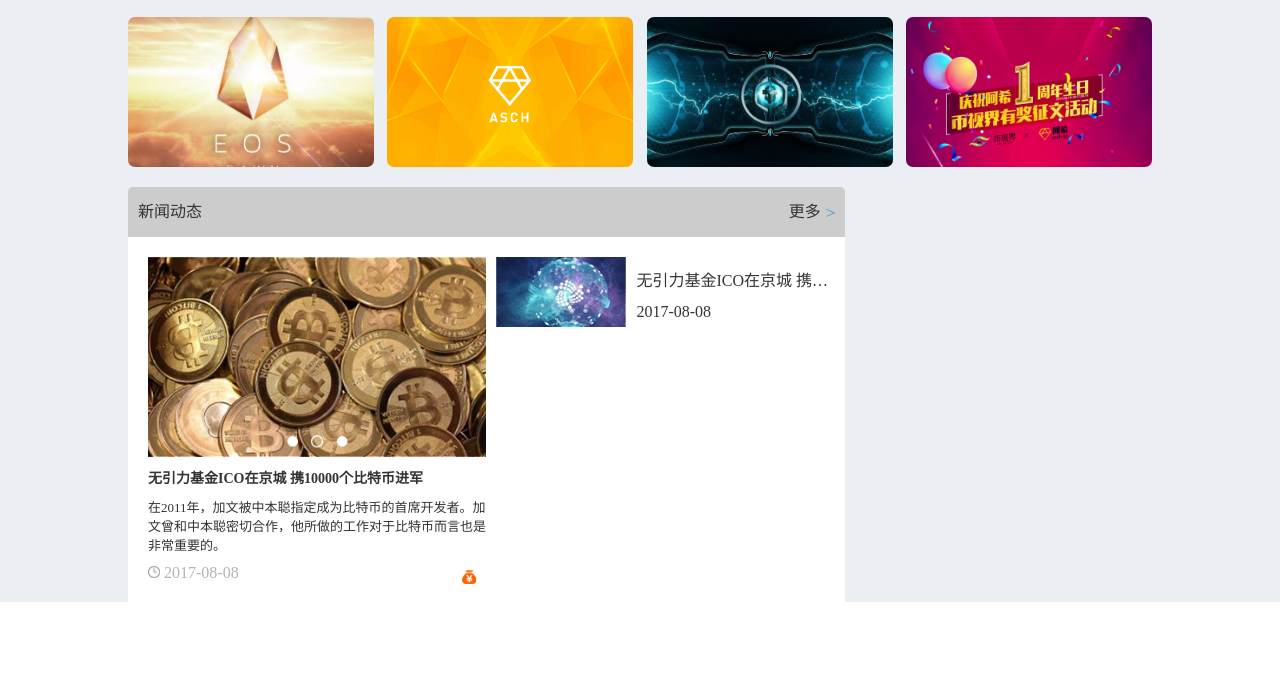
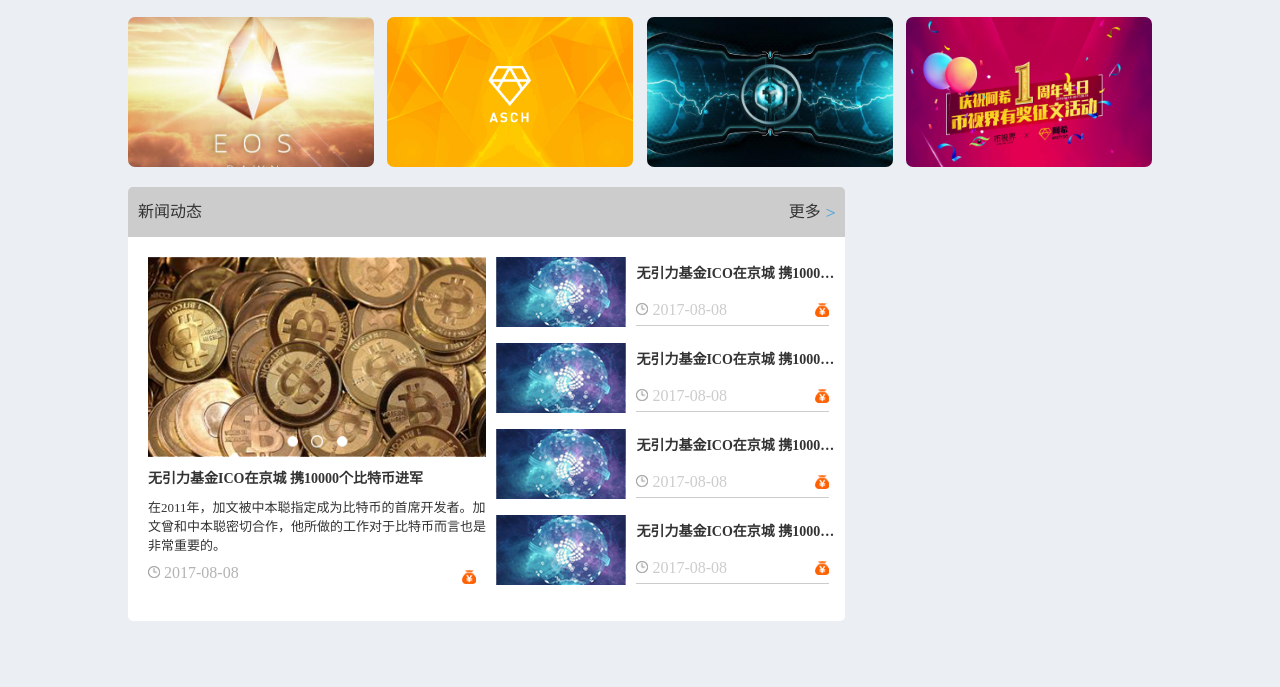
Before and after one commit to dujunhui007/view-the-word, a website: page index.html in a window 1280 px wide. Shown: the part 113-800 px from the top of the page. Drawn offline with Linux system fonts and the light colour scheme.

Commit message:
homeContainer left

```diff
--- a/css/index.less
+++ b/css/index.less
@@ -1,3 +1,8 @@
+body{
+  background: #2a80b9;
+}
+
+
 .headerContainer {
   padding: 0 10%;
   .header {
@@ -175,6 +180,7 @@
 
 .homeContainer {
   padding: 0 10%;
+  height: 2000px;
   background: #ebeef3;
   .advertisingGroups {
     padding-top: 20px;
@@ -250,11 +256,14 @@
         display: flex;
         -webkit-justify-content: space-between;
         justify-content: space-between;
+        border-bottom-left-radius: 5px;
+        border-bottom-right-radius: 5px;
         .newsContainerLeft {
           width: 50%;
           ul {
             li {
               width: 100%;
+              max-width: 400px;
               a.newsLeftImage {
                 display: block;
                 width: 100%;
@@ -307,6 +316,8 @@
             li {
               position: relative;
               margin-left: 10px;
+              margin-bottom: 12px;
+              width: 100%;
               a.newsRightImg {
                 max-width: 130px;
                 display: inline-block;
@@ -321,22 +332,40 @@
                 white-space: nowrap;
                 text-overflow: ellipsis;
                 position: absolute;
-                top: 10px;
+                top: 5px;
+                font-weight: 600;
+                font-size: 14px;
                 margin-left: 10px;
               }
               .newsRightTime {
+                width: 57%;
                 display: inline-block;
                 position: absolute;
-                bottom: 10px;
+                bottom: 5px;
+                height: 30px;
+                line-height: 30px;
                 margin-left: 10px;
+                color: #ccc;
+                border-bottom: 1px solid #ccc;
                 .newsTimeIcon {
-
+                  display: inline-block;
+                  width: 12px;
+                  height: 12px;
+                  background: url("../images/time.png") no-repeat center center;
+                  background-size: cover;
                 }
                 span {
 
                 }
                 .newsReward {
-
+                  top: 8px;
+                  position: absolute;
+                  right: 0;
+                  display: inline-block;
+                  width: 14px;
+                  height: 14px;
+                  background: url(../images/wallet.png) no-repeat center center;
+                  background-size: cover;
                 }
               }
             }
--- a/index.html
+++ b/index.html
@@ -114,9 +114,36 @@
                                 <i class="newsReward"></i>
                             </div>
                         </li>
-                        <li></li>
-                        <li></li>
-                        <li></li>
+                        <li>
+                            <a href="#" class="newsRightImg"></a>
+                            <a href="#" class="newsRightTitle">无引力基金ICO在京城 携10000个比特币进军
+                                在2011年，加文被中本聪指定成为比特币的首席开发者。加文曾和中本聪密切合作，他所做的工作对于比特币而言也是非常重要的</a>
+                            <div class="newsRightTime">
+                                <i class="newsTimeIcon"></i>
+                                <span>2017-08-08</span>
+                                <i class="newsReward"></i>
+                            </div>
+                        </li>
+                        <li>
+                            <a href="#" class="newsRightImg"></a>
+                            <a href="#" class="newsRightTitle">无引力基金ICO在京城 携10000个比特币进军
+                                在2011年，加文被中本聪指定成为比特币的首席开发者。加文曾和中本聪密切合作，他所做的工作对于比特币而言也是非常重要的</a>
+                            <div class="newsRightTime">
+                                <i class="newsTimeIcon"></i>
+                                <span>2017-08-08</span>
+                                <i class="newsReward"></i>
+                            </div>
+                        </li>
+                        <li>
+                            <a href="#" class="newsRightImg"></a>
+                            <a href="#" class="newsRightTitle">无引力基金ICO在京城 携10000个比特币进军
+                                在2011年，加文被中本聪指定成为比特币的首席开发者。加文曾和中本聪密切合作，他所做的工作对于比特币而言也是非常重要的</a>
+                            <div class="newsRightTime">
+                                <i class="newsTimeIcon"></i>
+                                <span>2017-08-08</span>
+                                <i class="newsReward"></i>
+                            </div>
+                        </li>
                     </ul>
                 </div>
             </div>
```
Also changed, not shown: css/index.min.css.
